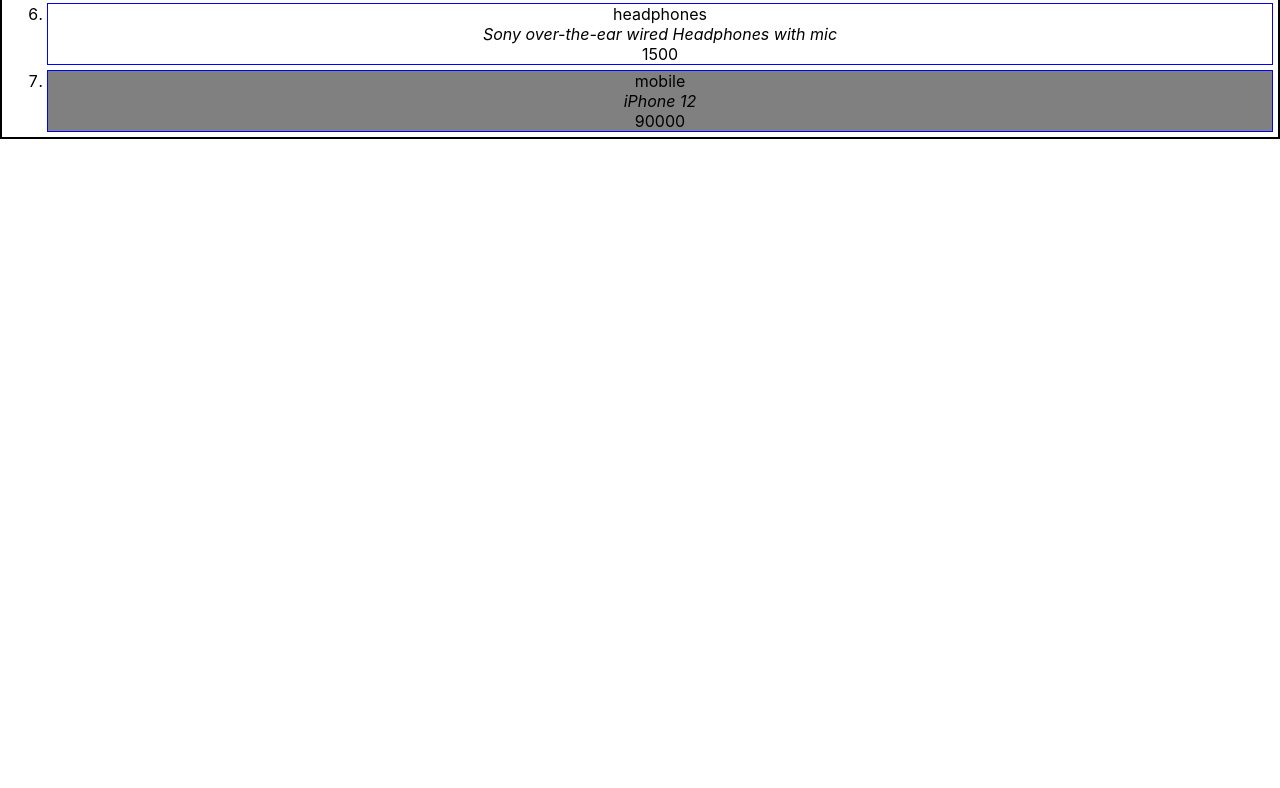
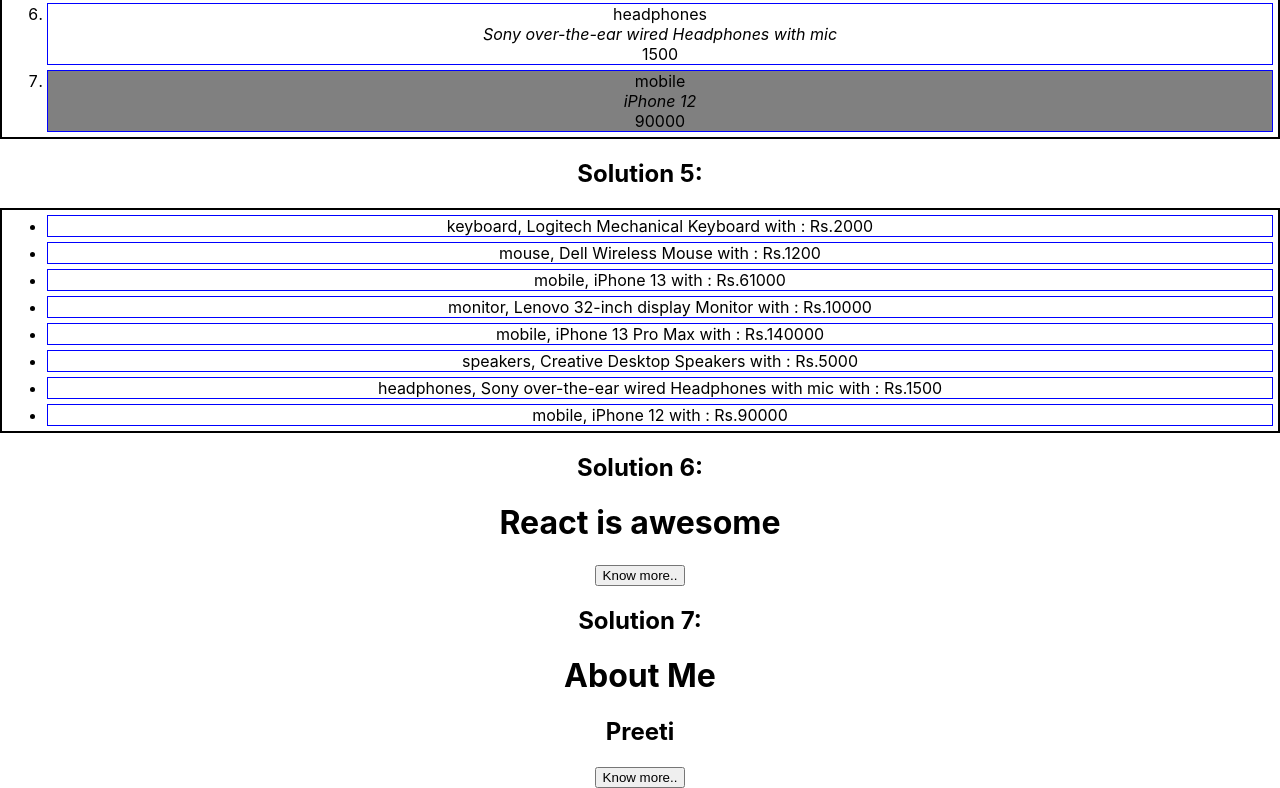
Before and after one commit to patelamancode/my-sol-set5-fp, a React (Create React App) app: page / in a window 1280 px wide. Shown: the part 862-1650 px from the top of the page. Before the commit the page ends 1017 px from the top, so only its background shows below. Built offline with nearby package versions, Linux system fonts and the light colour scheme.

Commit message:
7 question done from set 2

```diff
--- /dev/null
+++ b/src/components/100Days_of_code/Day4/About.js
@@ -0,0 +1,23 @@
+import React, { useState } from 'react'
+
+// Build a React component called About that accepts three props: heading, your name and learning. Inside the component, render a <h1> tag with the heading prop, <h2> tag with your name and a button below that which says “Know More”. On the click of the button, show the learning in a <p> tag just below the button.
+
+const About = ({heading, name, learning}) => {
+    const [visible, setVisible] = useState('none');
+
+    const showItem = () =>{
+        setVisible('block');
+    }
+
+  return (
+    <div>
+      <h2>Solution 7:</h2>
+      <h1>{heading}</h1>
+      <h2>{name}</h2>
+      <button onClick={showItem}>Know more..</button>
+      <p style={{display: visible}}>{learning}</p>
+    </div>
+  )
+}
+
+export default About
--- /dev/null
+++ b/src/components/100Days_of_code/Day4/Article.js
@@ -0,0 +1,26 @@
+import React, { useState } from 'react'
+
+// Build a React component called Article that accepts two props: title and content. Inside the component, render a <h1> tag with the title prop and a button below that which says “Know More”. On the click of the button, show the content in a <p> tag just below the button.
+
+const Article = ({title, content}) => {
+
+    const [display, setDisplay] = useState('none');
+
+    const showContent = () =>{
+        setDisplay('block');
+    }
+    const hideItem = () =>{
+        setDisplay('none')
+    }
+
+  return (
+    <div>
+      <h2>Solution 6:</h2>
+      <h1>{title}</h1>
+      <button style={{cursor:'pointer'}} onClick={showContent}>Know more..</button>
+      <p style={{display: display}}>{content} <span style={{color: 'blue', cursor:'pointer', display: display}} onClick={hideItem}>hide item..</span></p>
+    </div>
+  )
+}
+
+export default Article
--- /dev/null
+++ b/src/components/100Days_of_code/Day4/Phones.js
@@ -0,0 +1,19 @@
+import React from 'react'
+
+
+// Build a React component called Phones that receives an array of products as a prop. Display only the mobile phones as an unordered list. Display their name, description, and price on the DOM.
+
+
+const Phones = ({productData}) => {
+  return (
+    <div>
+      <h2>Solution 5:</h2>
+      <ul style={{border:'solid 2px black'}}>
+        {productData.map(({id,name,description,price}) =>
+        <li key={id} style={{border:'solid 1px blue', margin:'5px'}}>{name}, {description} with : Rs.{price}</li>)}
+      </ul>
+    </div>
+  )
+}
+
+export default Phones
--- a/src/components/100Days_of_code/Day4/PracticeSet2.js
+++ b/src/components/100Days_of_code/Day4/PracticeSet2.js
@@ -1,9 +1,12 @@
 import React from 'react'
 import Greetings from './Greetings'
 import Product from './Product'
-import { userData , products } from '../../Database'
+import { userData , products , product2 , title, content , heading, name, learning } from '../../Database'
 import UserProfileCard from './UserProfileCard'
 import Gadgets from './Gadgets'
+import Phones from './Phones'
+import Article from './Article'
+import About from './About'
 
 
 
@@ -16,6 +19,9 @@
       <Product productName={"Show your work"} price={180}/>
       <UserProfileCard userDetails={userData}/>
       <Gadgets productData={products}/>
+      <Phones productData={product2}/>
+      <Article title={title} content={content}/>
+      <About heading={heading} name={name} learning={learning}/>
     </div>
   )
 }
--- a/src/components/Database.js
+++ b/src/components/Database.js
@@ -93,5 +93,44 @@
   { id: 7, name: 'mobile', description: 'iPhone 12', price: 90000 },
 ]
 
+const product2 = [
+  {
+    id: 1,
+    name: 'keyboard',
+    description: 'Logitech Mechanical Keyboard',
+    price: 2000,
+  },
+  { id: 2, name: 'mouse', description: 'Dell Wireless Mouse', price: 1200 },
+  { id: 3, name: 'mobile', description: 'iPhone 13', price: 61000 },
+  {
+    id: 4,
+    name: 'monitor',
+    description: 'Lenovo 32-inch display Monitor',
+    price: 10000,
+  },
+  { id: 5, name: 'mobile', description: 'iPhone 13 Pro Max', price: 140000 },
+  {
+    id: 6,
+    name: 'speakers',
+    description: 'Creative Desktop Speakers',
+    price: 5000,
+  },
+  {
+    id: 7,
+    name: 'headphones',
+    description: 'Sony over-the-ear wired Headphones with mic',
+    price: 1500,
+  },
+  { id: 8, name: 'mobile', description: 'iPhone 12', price: 90000 },
+]
+const title = 'React is awesome'
+const content = 'React is a JavaScript library for building user interfaces.'
 
-export { employees , userData , products};
+const heading = 'About Me'
+const name = 'Preeti' // you can put your name
+const learning = 'I am learning React JS currently at neoG Camp.'
+
+
+
+
+export { employees , userData , products , product2 , title, content , heading, name, learning};
```
